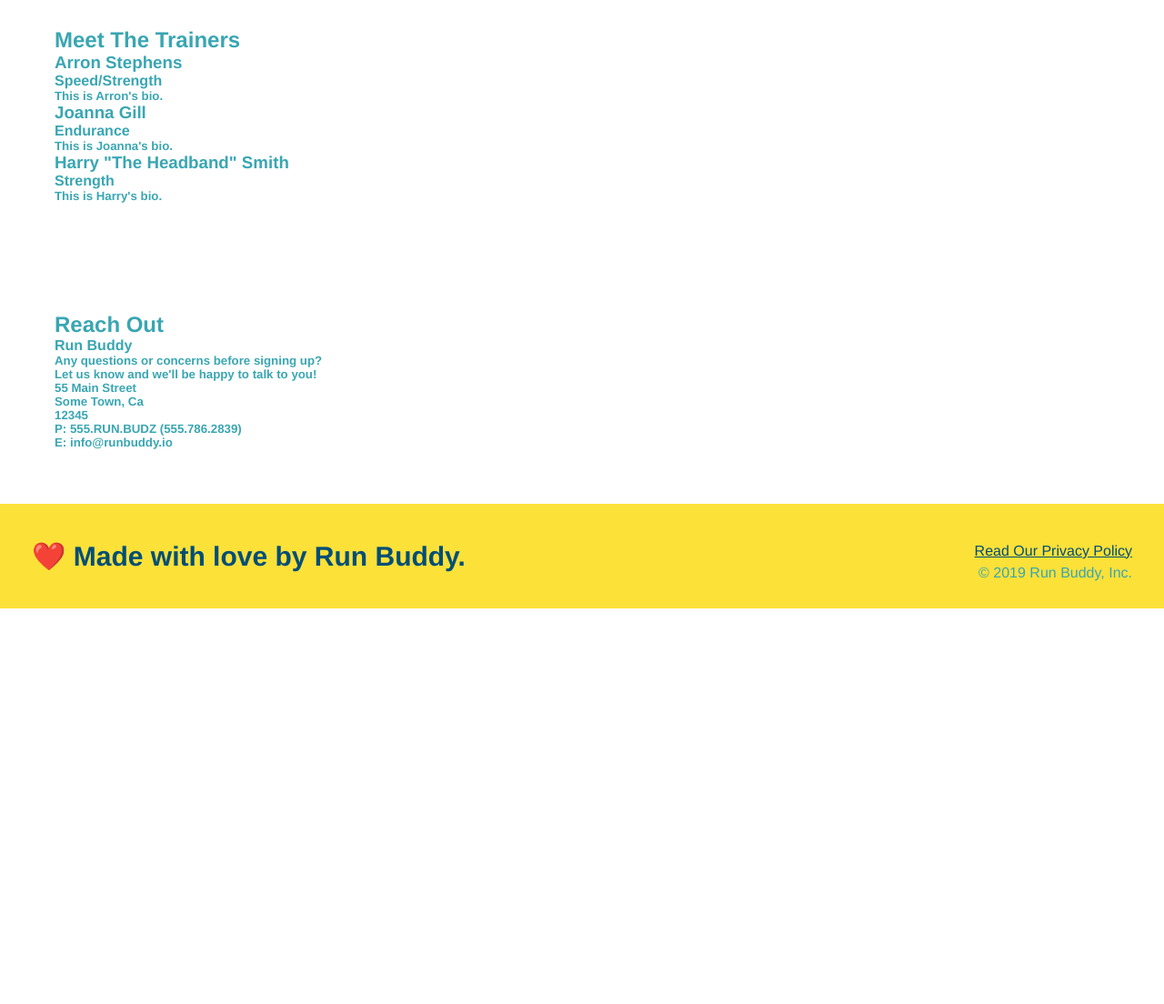
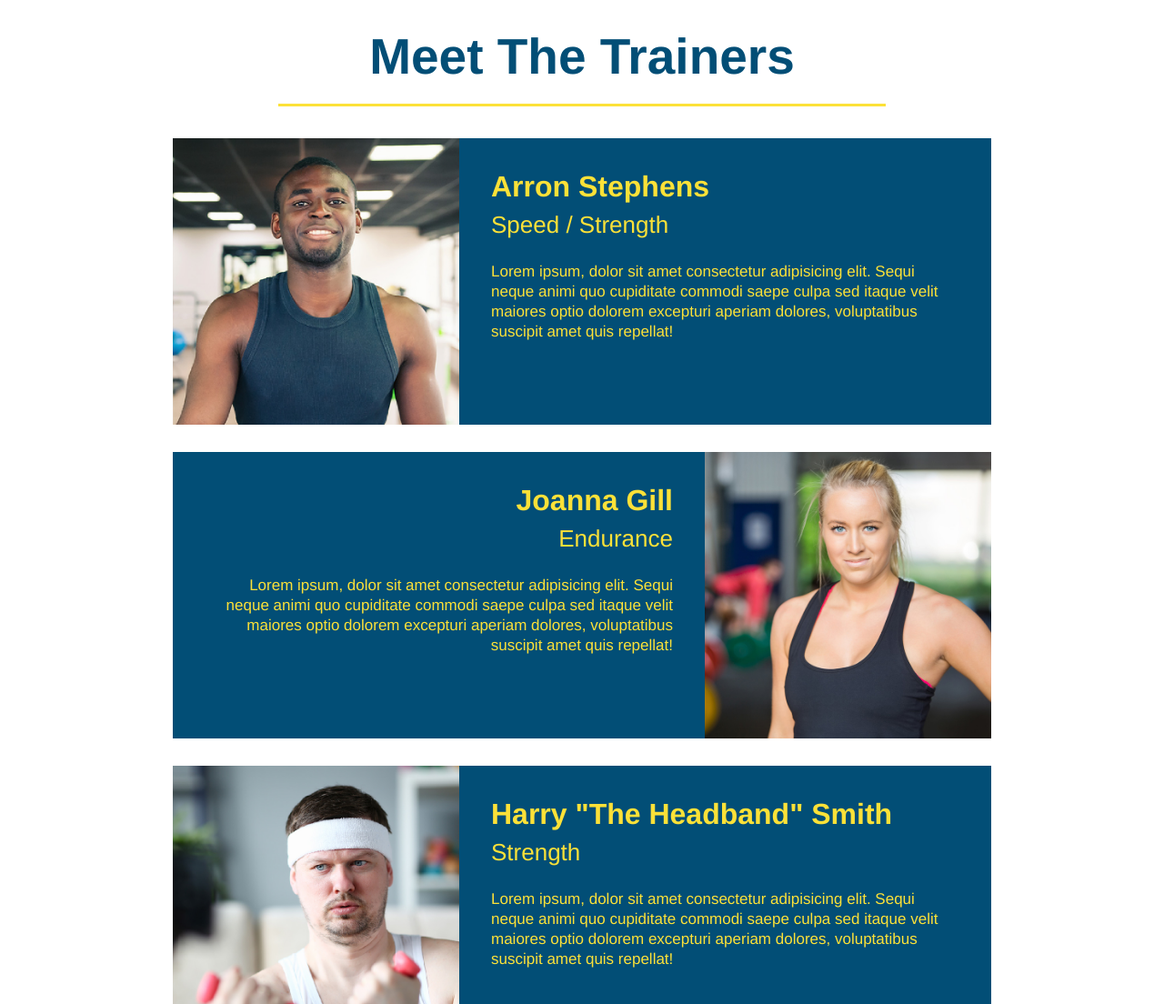
Before and after one commit to mmartinez12/run-buddy, a plain HTML site: page index.html in a window 1280 px wide. Shown: the part 2760-3864 px from the top of the page at 91% size. Before the commit the page ends 3429 px from the top, so only its background shows below. Drawn offline with Linux system fonts and the light colour scheme.

Commit message:
meet the trainers section

```diff
--- a/assets/css/style.css
+++ b/assets/css/style.css
@@ -152,6 +152,50 @@ header {
     border-color: #39a6b2;
   }
 
+  .trainers {
+    text-align: center;
+  }
+  .trainer {
+    width: 900px;
+    margin: 0 auto 30px auto;
+    background: #024e76;
+    color: #fce138;
+    overflow: auto;
+  }
+  .trainer img {
+    width: 35%;
+    float: left;
+  }
+
+  .trainer-bio {
+    padding: 35px;
+    float: left;
+    width: 65%;
+  }
+  .text-left {
+    text-align: left;
+  }
+
+  .text-right {
+    text-align: right;
+  }
+
+  .trainer-bio h3 {
+    font-size: 32px;
+    margin-bottom: 8px;
+  }
+
+  .trainer-bio h4 {
+    font-weight: lighter;
+    font-size: 26px;
+    margin-bottom: 25px;
+  }
+
+  .trainer-bio p {
+    font-size: 17px;
+    line-height: 1.3;
+  }
+
   footer {
     background: #fce138;
     width: 100%;
--- a/index.html
+++ b/index.html
@@ -108,17 +108,41 @@
     </section>
 
      <!--"meet the trainers" section-->
-     <section id="your-trainers">
-        <h2>Meet The Trainers</h2>
-        <h3>Arron Stephens</h3>
-        <h4>Speed/Strength</h4>
-        <h5>This is Arron's bio.</h5>
-        <h3>Joanna Gill</h3>
-        <h4>Endurance</h4>
-        <h5>This is Joanna's bio.</h5>
-        <h3>Harry "The Headband" Smith</h3>
-        <h4>Strength</h4>
-        <h5>This is Harry's bio.</h5>
+     <section id="your-trainers" class="trainers">
+        <h2 class="section-title primary-border">Meet The Trainers</h2>
+        <article class="trainer">
+            <img src="./assets/images/trainer-1.jpg" alt="Arron Stephens in his workout clothes, ready to pump iron" />
+            <div class="trainer-bio text-left">
+              <h3>Arron Stephens</h3>
+              <h4>Speed / Strength</h4>
+              <p>
+                Lorem ipsum, dolor sit amet consectetur adipisicing elit. Sequi neque animi quo cupiditate commodi saepe culpa sed
+                itaque velit maiores optio dolorem excepturi aperiam dolores, voluptatibus suscipit amet quis repellat!
+              </p>
+            </div>
+          </article>
+          <article class="trainer">
+            <div class="trainer-bio text-right">
+              <h3>Joanna Gill</h3>
+              <h4>Endurance</h4>
+              <p>
+                Lorem ipsum, dolor sit amet consectetur adipisicing elit. Sequi neque animi quo cupiditate commodi saepe culpa sed
+                itaque velit maiores optio dolorem excepturi aperiam dolores, voluptatibus suscipit amet quis repellat!
+              </p>
+            </div>
+            <img src="./assets/images/trainer-2.jpg" alt="Joanna Gill cooling off after a workout" />
+          </article>
+          <article class="trainer">
+            <img src="./assets/images/trainer-3.jpg" alt="Harry Smith wearing a headband and lifting comically small pink weights" />
+            <div class="trainer-bio text-left">
+              <h3>Harry "The Headband" Smith</h3>
+              <h4>Strength</h4>
+              <p>
+                Lorem ipsum, dolor sit amet consectetur adipisicing elit. Sequi neque animi quo cupiditate commodi saepe culpa sed
+                itaque velit maiores optio dolorem excepturi aperiam dolores, voluptatibus suscipit amet quis repellat!
+              </p>
+            </div>
+          </article>
     </section>
 
      <!--"reach out" section-->
```
Also changed, not shown: assets/images/trainer-1.jpg (added), assets/images/trainer-2.jpg (added), assets/images/trainer-3.jpg (added).
